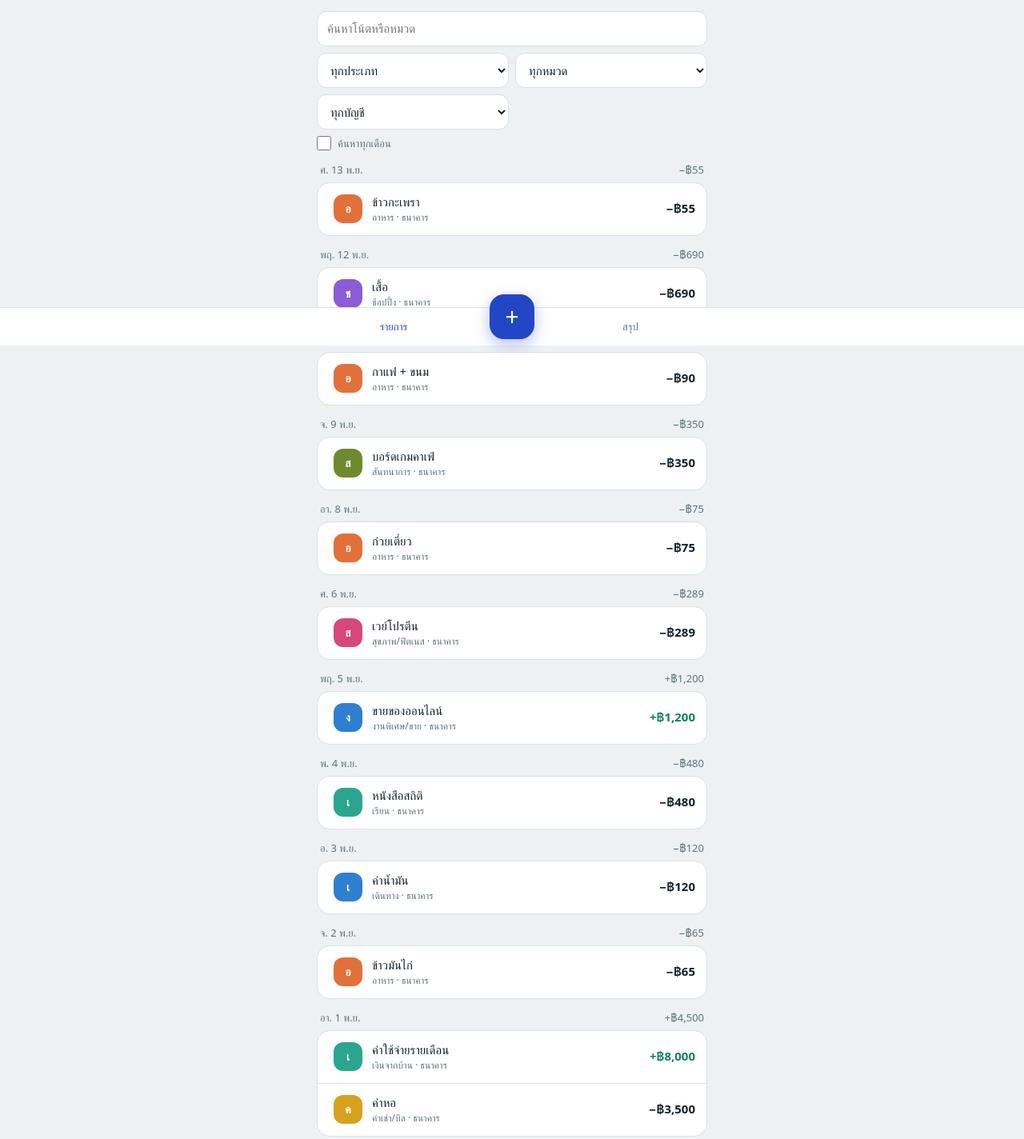
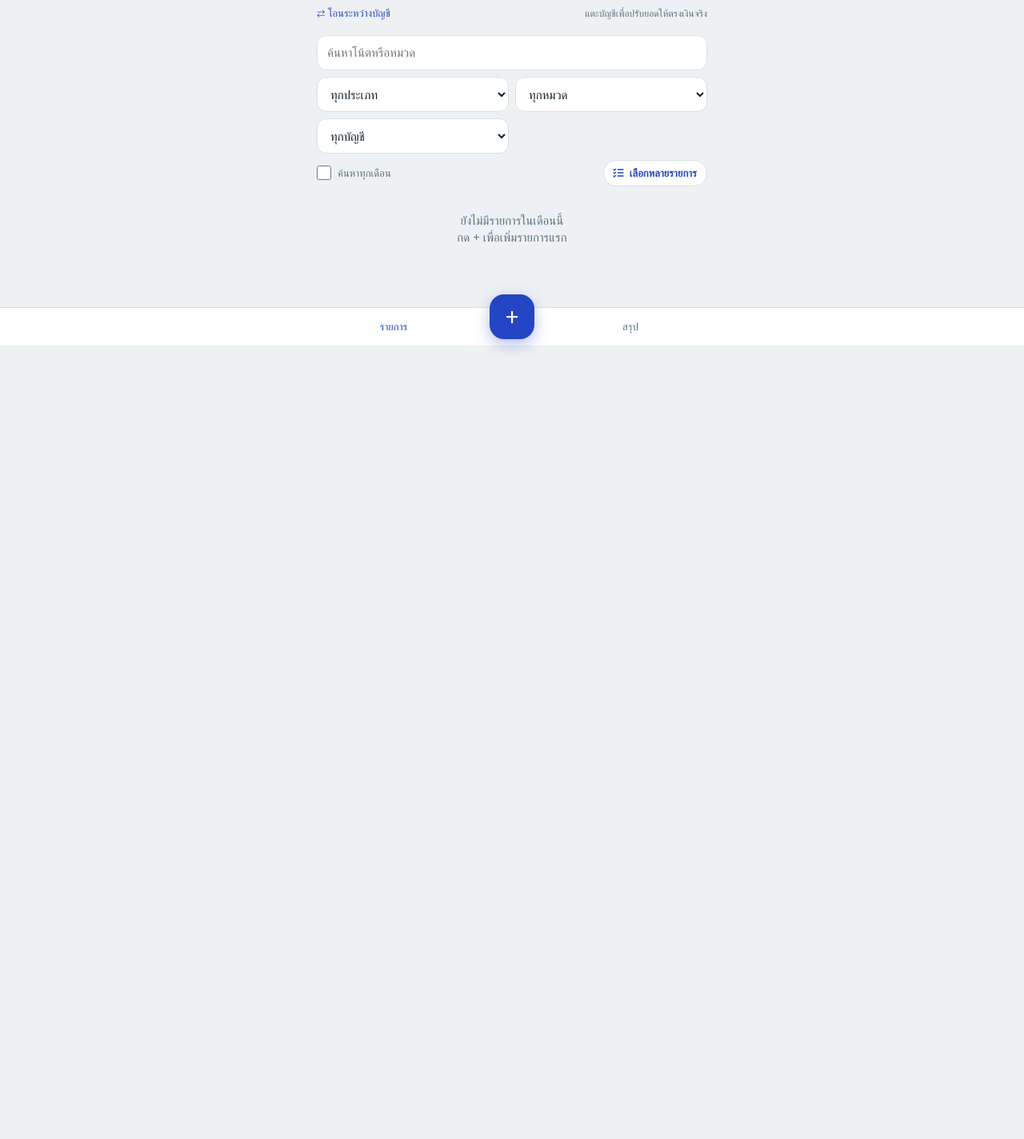
Before and after one commit to tanachot1917-spec/expense-app, a plain HTML site: page index.html in a window 1280 px wide. Shown: the part 368-1792 px from the top of the page at 80% size. After the commit the page ends 828 px from the top, so only its background shows below. Drawn offline with Linux system fonts and the light colour scheme; a web font is replaced by a local one.

Commit message:
Remove the sample data and always show accounts and the select button
The app starts empty instead of showing sample entries; the account strip and
multi-select toggle no longer wait for a first entry. Cache version bumped to v7.

Co-Authored-By: Claude Sonnet 5.5 <noreply@anthropic.com>

```diff
--- a/index.html
+++ b/index.html
@@ -280,28 +280,7 @@ function dayLabel(s){
 }
 function uid(){return 't'+Date.now().toString(36)+Math.random().toString(36).slice(2,6);}
 
-/* ---------- example data (memory only, never saved) ---------- */
-function demo(){
-  var now=new Date(),m=ym(now),out=[],i=0;
-  function add(day,type,amt,cat,note){var d=new Date(now.getFullYear(),now.getMonth(),day);if(d>now)return;out.push({id:'demo'+(i++),type:type,amt:amt,cat:cat,note:note,date:ymd(d),demo:true});}
-  add(1,'i',8000,'เงินจากบ้าน','ค่าใช้จ่ายรายเดือน');
-  add(1,'e',3500,'ค่าเช่า/บิล','ค่าหอ');
-  add(2,'e',65,'อาหาร','ข้าวมันไก่');
-  add(3,'e',120,'เดินทาง','ค่าน้ำมัน');
-  add(4,'e',480,'เรียน','หนังสือสถิติ');
-  add(5,'i',1200,'งานพิเศษ/ขาย','ขายของออนไลน์');
-  add(6,'e',289,'สุขภาพ/ฟิตเนส','เวย์โปรตีน');
-  add(8,'e',75,'อาหาร','ก๋วยเตี๋ยว');
-  add(9,'e',350,'สันทนาการ','บอร์ดเกมคาเฟ่');
-  add(10,'e',90,'อาหาร','กาแฟ + ขนม');
-  add(12,'e',690,'ช้อปปิ้ง','เสื้อ');
-  add(13,'e',55,'อาหาร','ข้าวกะเพรา');
-  return out;
-}
-/* ข้อมูลตัวอย่างแสดงเมื่อยังไม่มีรายการจริง และผู้ใช้ยังไม่กด "ล้างข้อมูลตัวอย่าง" (เก็บเป็น rr_nodemo) */
-function demoHidden(){try{return localStorage.getItem('rr_nodemo')==='1';}catch(e){return false;}}
-function isDemo(){return !S.txs.length&&!demoHidden();}
-function list(){return isDemo()?demo():S.txs;}
+function list(){return S.txs;}
 
 /* ---------- storage ---------- */
 var HEX=/^#[0-9a-fA-F]{6}$/;
@@ -491,8 +470,7 @@ function render(){
   document.getElementById('tab-stats').setAttribute('aria-current',S.tab==='stats'?'page':'false');
   var h='<header><div class="month"><button class="icon-btn" data-act="prev" aria-label="'+(yr?'ปีก่อน':'เดือนก่อน')+'">‹</button><h1>'+esc(yr?yearLabel():monthLabel(S.month))+'</h1><button class="icon-btn" data-act="next" aria-label="'+(yr?'ปีถัดไป':'เดือนถัดไป')+'">›</button></div><button class="icon-btn" data-act="settings" aria-label="ตั้งค่า">⋯</button></header>';
   h+=summary(s,yr);
-  if(S.tab==='home'&&!isDemo())h+=accStrip();
-  if(isDemo())h+='<div class="banner">นี่คือข้อมูลตัวอย่างสำหรับดูหน้าตา ยังไม่ถูกบันทึก เมื่อเพิ่มรายการแรกของคุณ ตัวอย่างจะหายไปเอง<br><button type="button" class="link" data-act="hide-demo">ล้างข้อมูลตัวอย่าง เริ่มจากหน้าว่าง</button></div>';
+  if(S.tab==='home')h+=accStrip();
   if(S.tab==='home')h+=filterBar()+'<div id="lv">'+listBody()+'</div>';
   else h+='<div class="seg neutral" role="group" aria-label="ช่วงเวลา"><button type="button" data-act="sm-m" aria-pressed="'+(S.sm==='m')+'">รายเดือน</button><button type="button" data-act="sm-y" aria-pressed="'+(S.sm==='y')+'">รายปี</button></div>'+(yr?yearView(tx,s):statsView(tx,s));
   app.innerHTML=h;
@@ -505,7 +483,7 @@ function filterBar(){
   var cs=names.map(function(c){return opt(c,c,S.fCat);}).join('');
   if(S.fAcc&&!accById(S.fAcc))S.fAcc='';
   var as=S.accts.map(function(a){return opt(a.id,a.name,S.fAcc);}).join('');
-  return '<div class="filters"><input id="f-q" type="search" placeholder="ค้นหาโน้ตหรือหมวด" aria-label="ค้นหา" value="'+esc(S.q)+'"><div class="frow"><select id="f-type" aria-label="ประเภท">'+opt('','ทุกประเภท',S.fType)+opt('e','รายจ่าย',S.fType)+opt('i','รายรับ',S.fType)+opt('x','โอนเงิน',S.fType)+'</select><select id="f-cat" aria-label="หมวดหมู่">'+opt('','ทุกหมวด',S.fCat)+cs+'</select></div><div class="frow"><select id="f-acc" aria-label="บัญชี">'+opt('','ทุกบัญชี',S.fAcc)+as+'</select></div><div class="fopt">'+(S.fYear?'<button type="button" class="link" data-act="clear-year">ปี '+(+S.fYear+543)+' ทั้งปี · กลับเป็นรายเดือน</button>':'')+'<label class="chk"><input type="checkbox" id="f-all"'+(S.fAll?' checked':'')+'> ค้นหาทุกเดือน</label>'+(isDemo()?'':'<button type="button" class="selbtn'+(S.sel?' on':'')+'" data-act="sel" aria-pressed="'+!!S.sel+'">'+(S.sel?ICO.check+'เสร็จ':ICO.list+'เลือกหลายรายการ')+'</button>')+'</div></div>';
+  return '<div class="filters"><input id="f-q" type="search" placeholder="ค้นหาโน้ตหรือหมวด" aria-label="ค้นหา" value="'+esc(S.q)+'"><div class="frow"><select id="f-type" aria-label="ประเภท">'+opt('','ทุกประเภท',S.fType)+opt('e','รายจ่าย',S.fType)+opt('i','รายรับ',S.fType)+opt('x','โอนเงิน',S.fType)+'</select><select id="f-cat" aria-label="หมวดหมู่">'+opt('','ทุกหมวด',S.fCat)+cs+'</select></div><div class="frow"><select id="f-acc" aria-label="บัญชี">'+opt('','ทุกบัญชี',S.fAcc)+as+'</select></div><div class="fopt">'+(S.fYear?'<button type="button" class="link" data-act="clear-year">ปี '+(+S.fYear+543)+' ทั้งปี · กลับเป็นรายเดือน</button>':'')+'<label class="chk"><input type="checkbox" id="f-all"'+(S.fAll?' checked':'')+'> ค้นหาทุกเดือน</label>'+('<button type="button" class="selbtn'+(S.sel?' on':'')+'" data-act="sel" aria-pressed="'+!!S.sel+'">'+(S.sel?ICO.check+'เสร็จ':ICO.list+'เลือกหลายรายการ')+'</button>')+'</div></div>';
 }
 function listBody(){
   var tx=filtered(),h='';
@@ -534,14 +512,14 @@ function accStrip(){
 }
 function listView(tx){
   if(!tx.length)return filtering()?'<div class="empty">ไม่พบรายการที่ตรงกับตัวกรอง</div>':'<div class="empty">ยังไม่มีรายการในเดือนนี้<br>กด + เพื่อเพิ่มรายการแรก</div>';
-  var sel=S.sel,demoMode=isDemo();
+  var sel=S.sel;
   var by={};tx.forEach(function(t){(by[t.date]=by[t.date]||[]).push(t);});
   var days=Object.keys(by).sort().reverse(),h='';
   days.forEach(function(d){
     var ds=sums(by[d]),net=ds.i-ds.e;
     h+='<div class="day"><div class="day-head"><span>'+esc(dayLabel(d))+'</span><span class="num">'+(net<0?'−':'+')+money(Math.abs(net))+'</span></div><div class="list">';
     by[d].forEach(function(t){
-      var on=sel&&sel[t.id],amtTag=(sel||demoMode)?'span':'button';
+      var on=sel&&sel[t.id],amtTag=sel?'span':'button';
       h+='<div class="tx'+(on?' on':'')+'"><button type="button" class="txmain" data-id="'+esc(t.id)+'"'+(sel?' aria-pressed="'+!!on+'"':'')+'>'+(sel?'<span class="cb'+(on?' on':'')+'" aria-hidden="true">'+(on?ICO.check:'')+'</span>':'')+'<span class="dot" style="background:'+colorOf(t.cat,t.type)+'">'+(t.type==='x'?'⇄':esc(t.cat.charAt(0)))+'</span><span class="mid"><div class="t1">'+esc(t.note||(t.type==='x'?'โอนเงิน':t.cat))+'</div><div class="t2">'+esc(subline(t))+'</div></span></button><'+amtTag+(amtTag==='button'?' type="button" data-amt="'+esc(t.id)+'" aria-label="แก้จำนวนเงิน" class="amt-btn amt num '+t.type+'"':' class="amt num '+t.type+'"')+'>'+(t.type==='i'?'+':(t.type==='x'?'':'−'))+money(t.amt)+'</'+amtTag+'></div>';
     });
     h+='</div></div>';
@@ -1077,11 +1055,10 @@ document.getElementById('app').addEventListener('click',function(e){
   else if(a==='transfer')transferSheet();
   else if(a==='edit-budget')inlineEdit(b,S.budget||'',true,saveBudget);
   else if(a==='sel'){S.sel=S.sel?null:{};render();}
-  else if(a==='hide-demo'){try{localStorage.setItem('rr_nodemo','1');}catch(x){}S.sel=null;render();toast('ล้างข้อมูลตัวอย่างแล้ว');}
   else if(a==='sel-all'){var vis=filtered(),all=vis.length&&vis.every(function(x){return S.sel[x.id];});S.sel={};if(!all)vis.forEach(function(x){S.sel[x.id]=1;});renderList();}
   else if(a==='sel-cat'||a==='sel-acc'||a==='sel-date'||a==='sel-del')bulkSheet(a.slice(4));
   else if(b.dataset.amt){t=S.txs.find(function(x){return x.id===b.dataset.amt;});if(t)inlineEdit(b,t.amt,false,function(n){t.amt=n;saveTx(t);});}
-  else if(b.dataset.id&&!isDemo()){
+  else if(b.dataset.id){
     if(S.sel){if(S.sel[b.dataset.id])delete S.sel[b.dataset.id];else S.sel[b.dataset.id]=1;renderList();}
     else{t=S.txs.find(function(x){return x.id===b.dataset.id;});if(t){if(t.type==='x')transferSheet(t);else entrySheet(t);}}
   }
--- a/sw.js
+++ b/sw.js
@@ -1,5 +1,5 @@
 // เปลี่ยนเลขเวอร์ชันทุกครั้งที่อัพเดทแอพ เพื่อให้เครื่องดึงไฟล์ใหม่
-const VERSION = 'v6';
+const VERSION = 'v7';
 const CACHE = 'rr-' + VERSION;
 const FILES = ['./', 'index.html', 'manifest.webmanifest', 'icon-192.png', 'icon-512.png', 'icon-180.png'];
 
```
